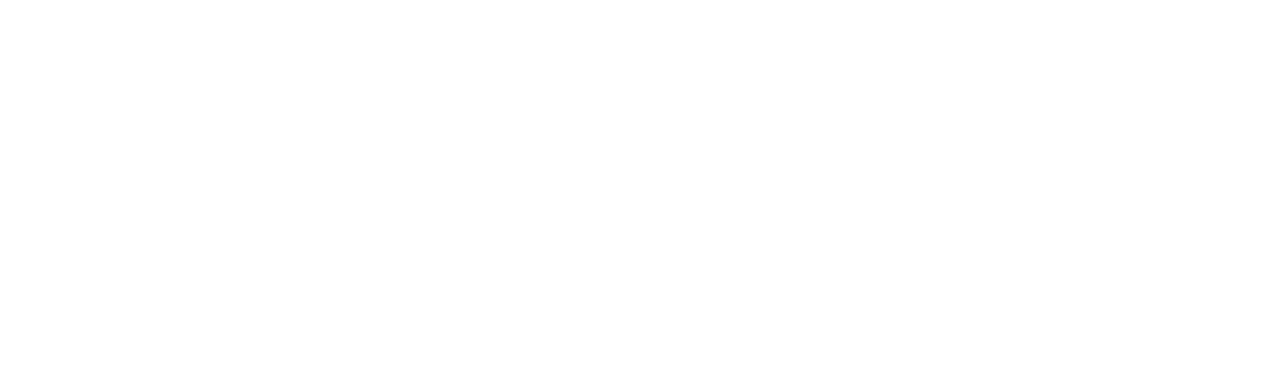
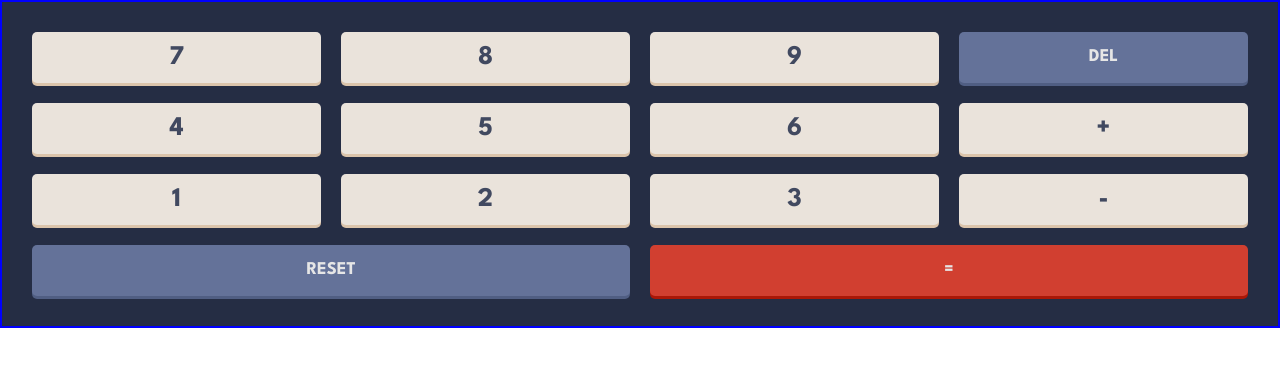
Before and after one commit to Redot2468/Calculator, a plain HTML site: page index.html in a window 1280 px wide. Drawn offline with Linux system fonts and the light colour scheme.

Commit message:
built and styled the calculator buttons block

```diff
--- a/index.html
+++ b/index.html
@@ -17,5 +17,22 @@
     <link rel="stylesheet" href="./css/normalize.css" />
     <link rel="stylesheet" href="./css/style.css" />
   </head>
-  <body></body>
+  <body>
+    <main class="btn__block">
+      <button class="btn btn__primary">7</button>
+      <button class="btn btn__primary">8</button>
+      <button class="btn btn__primary">9</button>
+      <button class="btn btn__secondary btn__secondary2">Del</button>
+      <button class="btn btn__primary">4</button>
+      <button class="btn btn__primary">5</button>
+      <button class="btn btn__primary">6</button>
+      <button class="btn btn__primary">+</button>
+      <button class="btn btn__primary">1</button>
+      <button class="btn btn__primary">2</button>
+      <button class="btn btn__primary">3</button>
+      <button class="btn btn__primary">-</button>
+      <button class="btn btn__secondary btn__reset">Reset</button>
+      <button class="btn btn__accent btn__equal">=</button>
+    </main>
+  </body>
 </html>
```
Also changed, not shown: components/buttonblock.html (added, +16 -0 lines).
